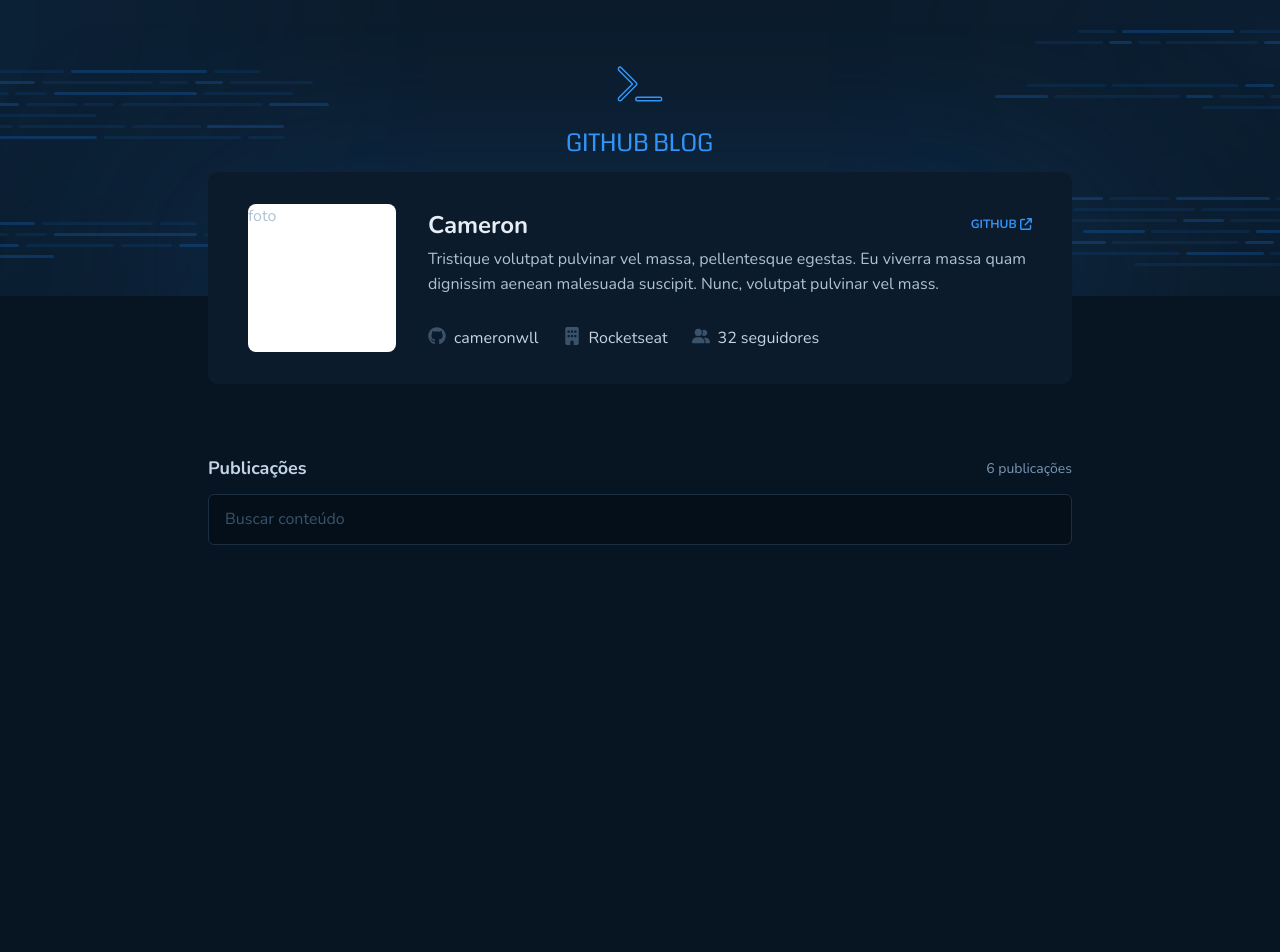
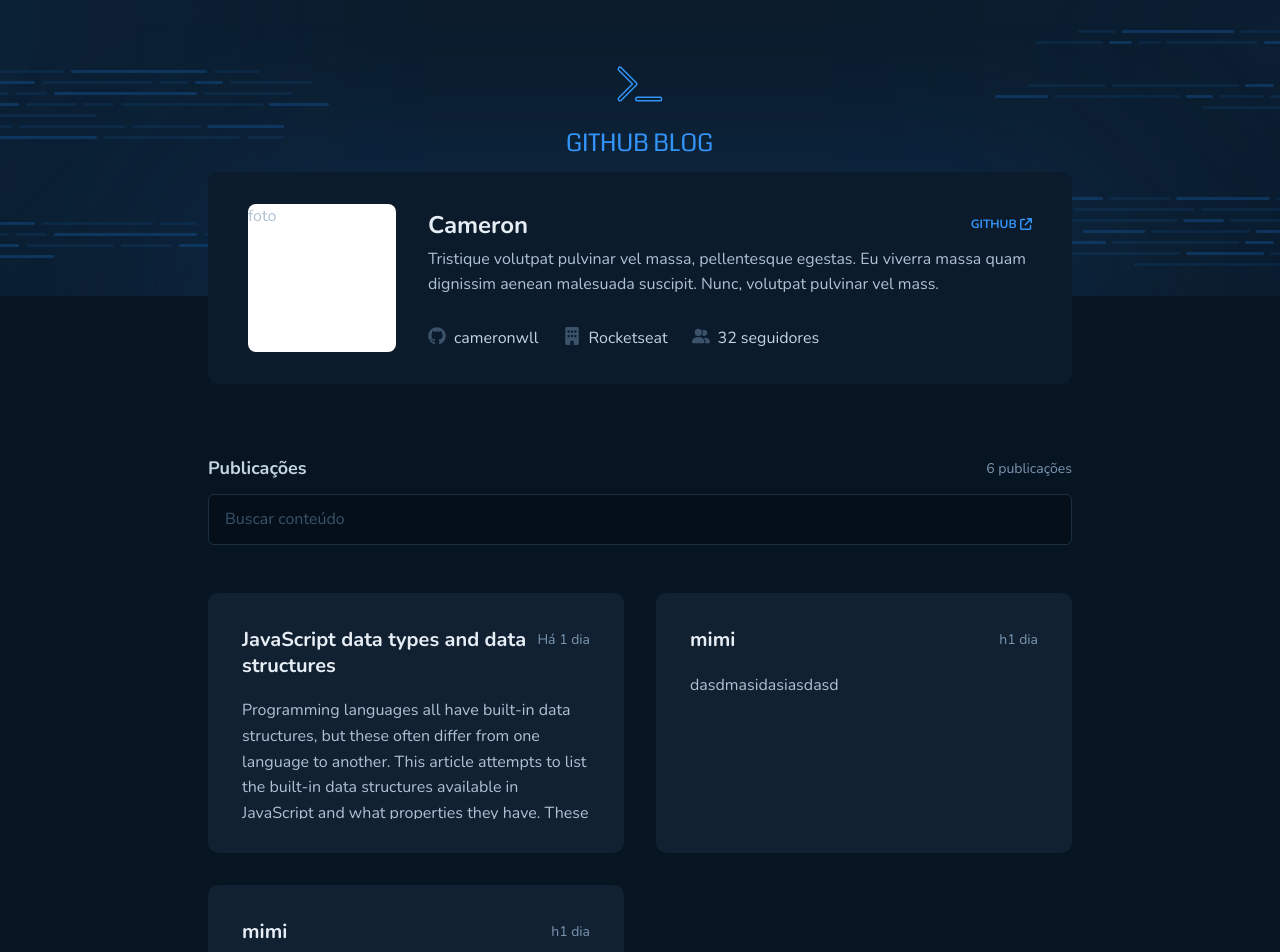
Before and after one commit to Alex-Paris/giithub-blog, a React (Vite) app: page / in a window 1280 px wide. Shown: the top 952 px of the page. Before the commit the page ends 800 px from the top, so only its background shows below. Built offline with nearby package versions, Linux system fonts and the light colour scheme.

Commit message:
chore: cards exhibition in home

```diff
--- a/src/pages/Home/index.tsx
+++ b/src/pages/Home/index.tsx
@@ -1,7 +1,7 @@
 import { Input } from '../../components/Input'
 
 import { Profile } from './components/Profile'
-import { HomeContainer, HomeSearch } from './styles'
+import { HomeCard, HomeCards, HomeContainer, HomeSearch } from './styles'
 
 export function Home() {
   return (
@@ -16,6 +16,42 @@ export function Home() {
           </div>
           <Input placeholder="Buscar conteúdo" />
         </HomeSearch>
+
+        <HomeCards>
+          <HomeCard>
+            <header>
+              <h3>JavaScript data types and data structures</h3>
+              <span>Há 1 dia</span>
+            </header>
+            <p>
+              Programming languages all have built-in data structures, but these
+              often differ from one language to another. This article attempts
+              to list the built-in data structures available in JavaScript and
+              what properties they have. These can be used to build other data
+              structures. Wherever possible, comparisons with other languages
+              are drawn. Dynamic typing JavaScript is a loosely typed and
+              dynamic language. Variables in JavaScript are not directly
+              associated with any particular value type, and any variable can be
+              assigned (and re-assigned) values of all types: let foo = 42; //
+              foo is now a number foo = `&rsquo;`bar`&rsquo;`; // foo is now a
+              string foo = true; // foo is now a boolean
+            </p>
+          </HomeCard>
+          <HomeCard>
+            <header>
+              <h3>mimi</h3>
+              <span>h1 dia</span>
+            </header>
+            <p>dasdmasidasiasdasd</p>
+          </HomeCard>
+          <HomeCard>
+            <header>
+              <h3>mimi</h3>
+              <span>h1 dia</span>
+            </header>
+            <p>dasdmasidasiasdasd</p>
+          </HomeCard>
+        </HomeCards>
       </HomeContainer>
     </div>
   )
--- a/src/pages/Home/styles.ts
+++ b/src/pages/Home/styles.ts
@@ -30,3 +30,52 @@ export const HomeSearch = styled.form`
     }
   }
 `
+export const HomeCards = styled.div`
+  margin-top: 3rem;
+
+  display: grid;
+  grid-template-columns: repeat(2, 1fr);
+  grid-gap: 2rem;
+`
+
+export const HomeCard = styled.article`
+  height: 260px;
+  padding: 2rem;
+  border-radius: 10px;
+
+  display: flex;
+  flex-direction: column;
+
+  background: ${(props) => props.theme['base-post']};
+  border: 2px solid transparent;
+
+  cursor: pointer;
+
+  header {
+    display: flex;
+    align-items: flex-start;
+    justify-content: space-between;
+
+    h3 {
+      flex: 1;
+      font-weight: 700;
+      font-size: 1.25rem;
+      color: ${(props) => props.theme['base-title']};
+    }
+
+    span {
+      font-size: 0.875rem;
+      color: ${(props) => props.theme['base-span']};
+    }
+  }
+
+  p {
+    margin-top: 1.25rem;
+    overflow-y: hidden;
+  }
+
+  &:hover {
+    transition: border-color 0.1s;
+    border: 2px solid ${(props) => props.theme['base-label']};
+  }
+`
```
